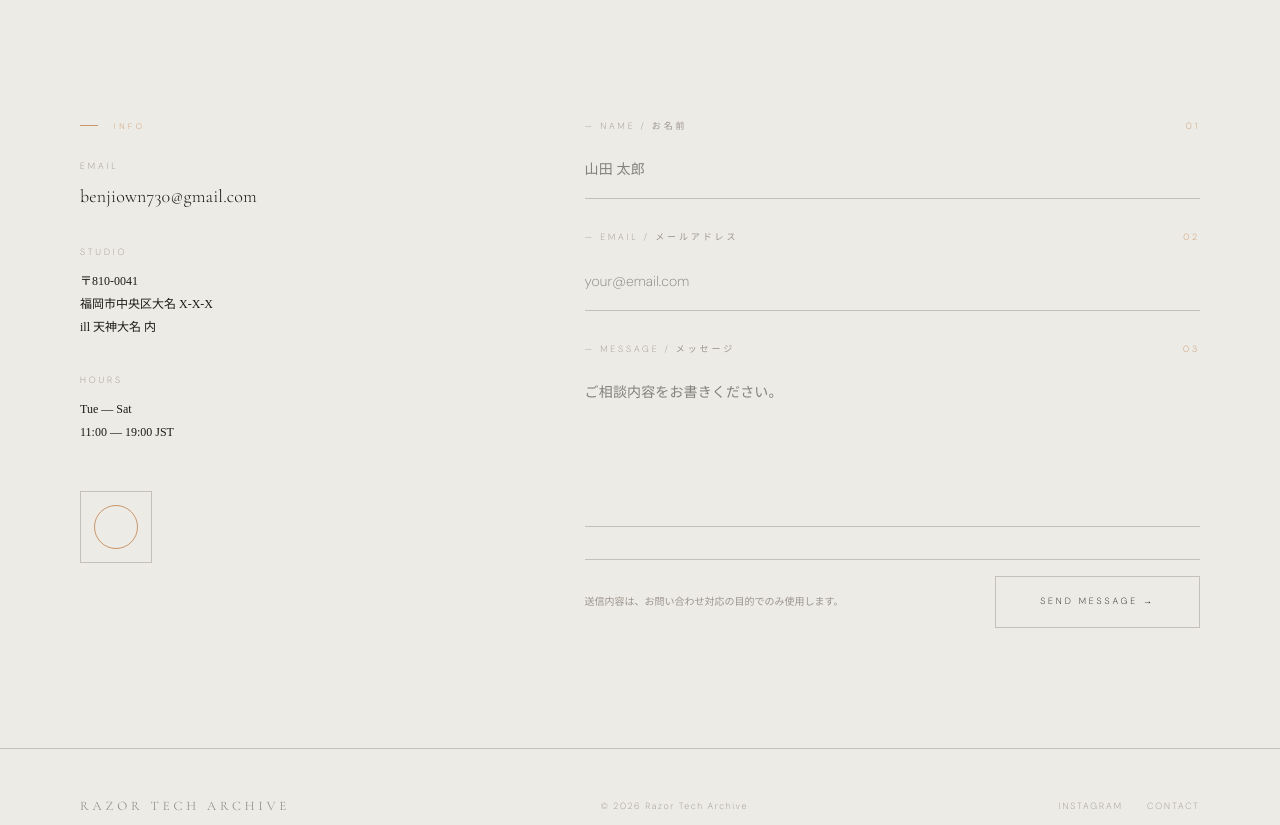
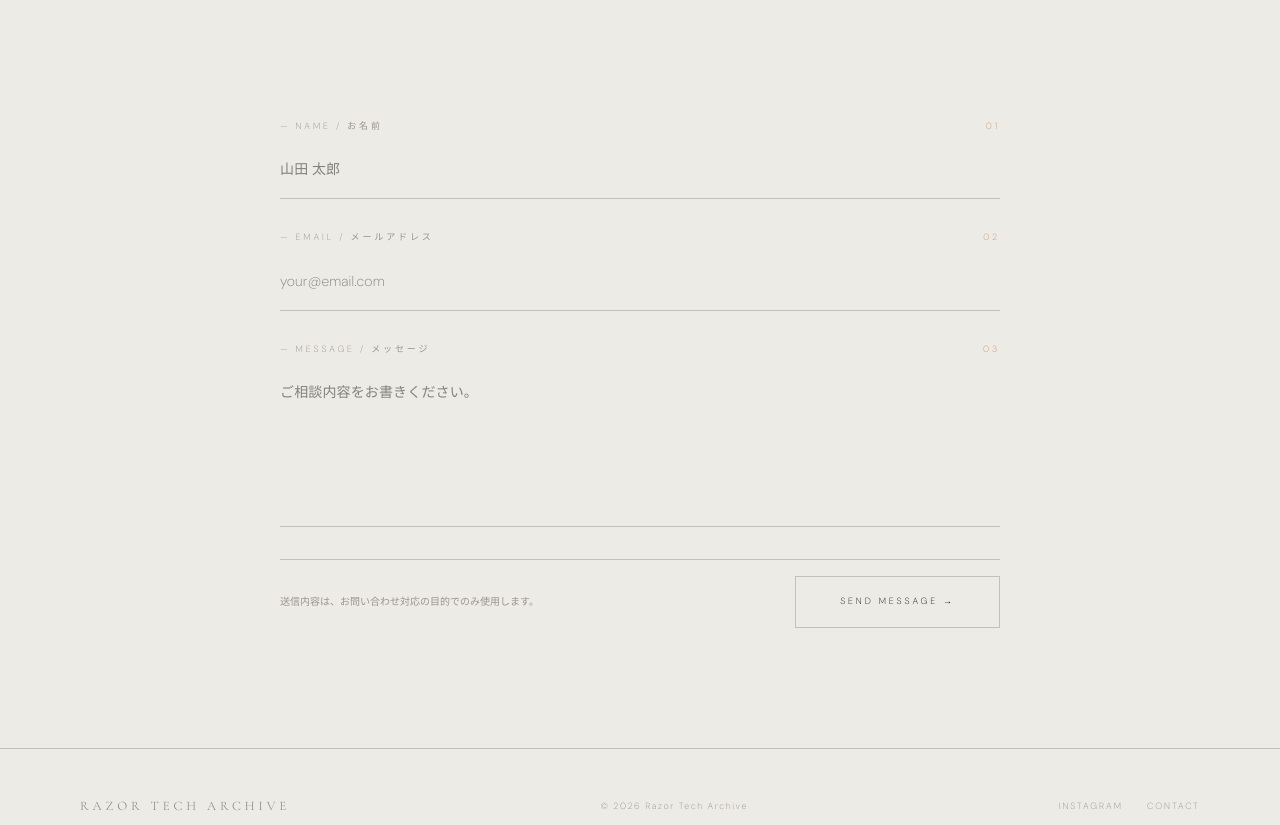
Before and after one commit to razortecharchive/rta-website, a Next.js app: page /contact in a window 1280 px wide. Shown: the part 440-1265 px from the top of the page. Built offline with nearby package versions, Linux system fonts and the light colour scheme.

Commit message:
remove contact info

```diff
--- a/app/contact/page.js
+++ b/app/contact/page.js
@@ -1,6 +1,5 @@
 'use client';
 
-import Image from 'next/image';
 import { useState } from 'react';
 import Nav from '../components/Nav';
 import { useLang } from '../context/LangContext';
@@ -84,45 +83,7 @@ export default function ContactPage() {
 
       {/* FORM */}
       <section className="section-pad" style={{padding:'120px 80px'}}>
-        <div className="contact-grid" style={{display:'grid', gridTemplateColumns:'1fr 1.6fr', gap:120, alignItems:'start'}}>
-
-          {/* LEFT INFO */}
-          <aside className="about-fade-up">
-            <div style={{fontSize:8, letterSpacing:'0.45em', textTransform:'uppercase', color:'#C9956A', marginBottom:28, display:'flex', alignItems:'center', gap:16}}>
-              <span style={{width:18, height:1, background:'#C9956A', display:'inline-block'}}></span>
-              Info
-            </div>
-
-            <div style={{display:'flex', flexDirection:'column', gap:36, marginBottom:48}}>
-              <div>
-                <div style={{fontSize:9, color:'#9A948C', letterSpacing:'0.32em', textTransform:'uppercase', marginBottom:10}}>Email</div>
-                <a href="mailto:benjiown730@gmail.com" style={{fontFamily:'Cormorant Garamond, serif', fontSize:18, fontWeight:300, color:'#1C1A17', textDecoration:'none', letterSpacing:'0.01em'}}>benjiown730@gmail.com</a>
-              </div>
-              <div>
-                <div style={{fontSize:9, color:'#9A948C', letterSpacing:'0.32em', textTransform:'uppercase', marginBottom:10}}>Studio</div>
-                <p style={{fontFamily:"'Hiragino Mincho Pro', 'ヒラギノ明朝 Pro', serif", fontSize:12, color:'#1C1A17', lineHeight:1.9}}>
-                  〒810-0041<br/>
-                  福岡市中央区大名 X-X-X<br/>
-                  ill 天神大名 内
-                </p>
-              </div>
-              <div>
-                <div style={{fontSize:9, color:'#9A948C', letterSpacing:'0.32em', textTransform:'uppercase', marginBottom:10}}>Hours</div>
-                <p style={{fontFamily:"'Hiragino Mincho Pro', 'ヒラギノ明朝 Pro', serif", fontSize:12, color:'#1C1A17', lineHeight:1.9}}>
-                  Tue — Sat<br/>
-                  11:00 — 19:00 JST
-                </p>
-              </div>
-            </div>
-
-            {/* Decorative element */}
-            <div style={{width:72, height:72, border:'1px solid #C4BFB7', display:'flex', alignItems:'center', justifyContent:'center'}}>
-              <div style={{width:44, height:44, borderRadius:'50%', border:'1px solid #C9956A'}}></div>
-            </div>
-          </aside>
-
-          {/* RIGHT FORM */}
-          <div className="about-fade-up">
+        <div className="contact-form-wrap about-fade-up" style={{maxWidth:720, margin:'0 auto'}}>
             {submitted ? (
               <div style={{border:'1px solid #C9956A', padding:'48px 36px', background:'#E5E2DA', textAlign:'center'}}>
                 <span style={{width:8, height:8, borderRadius:'50%', background:'#C9956A', display:'inline-block', marginBottom:20}}></span>
@@ -203,7 +164,6 @@ export default function ContactPage() {
                 </div>
               </form>
             )}
-          </div>
         </div>
       </section>
 
@@ -224,10 +184,6 @@ export default function ContactPage() {
           }
           .section-pad {
             padding: 72px 24px !important;
-          }
-          .contact-grid {
-            grid-template-columns: 1fr !important;
-            gap: 64px !important;
           }
         }
       `}</style>
```
